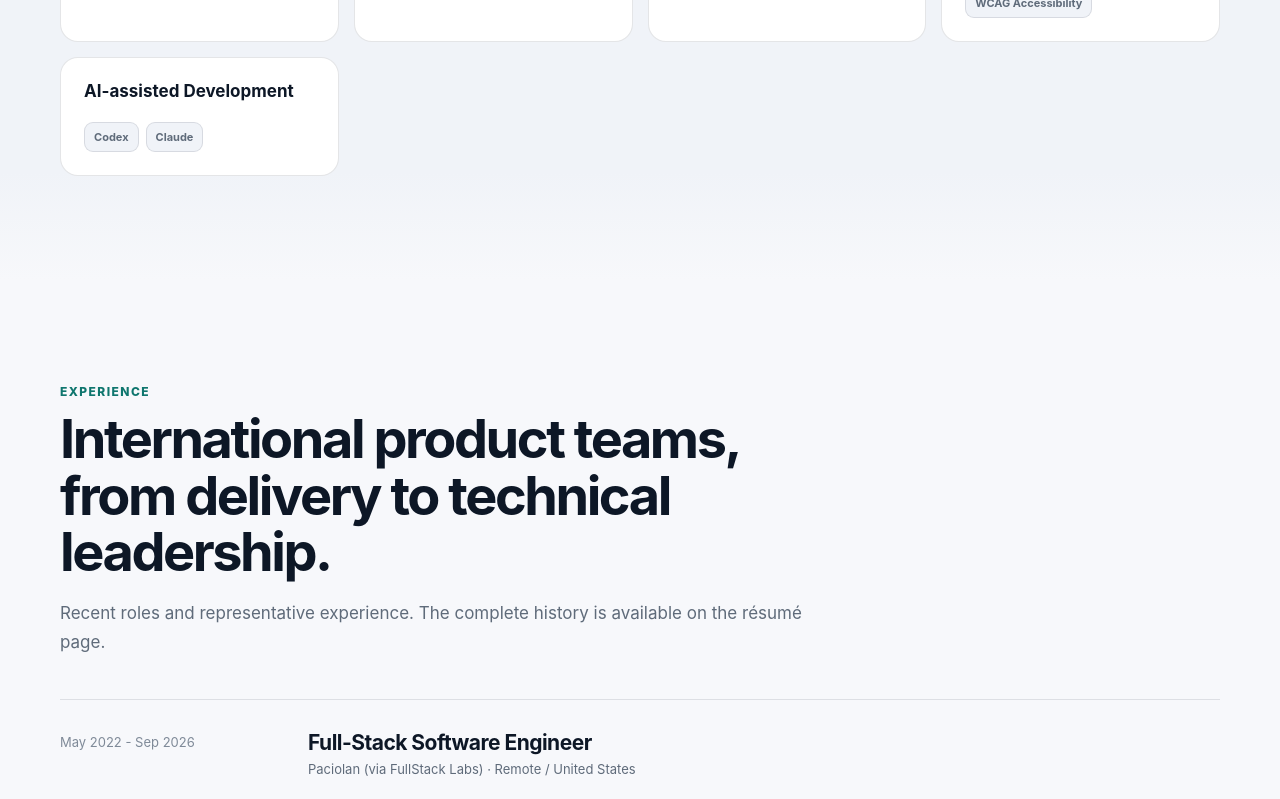
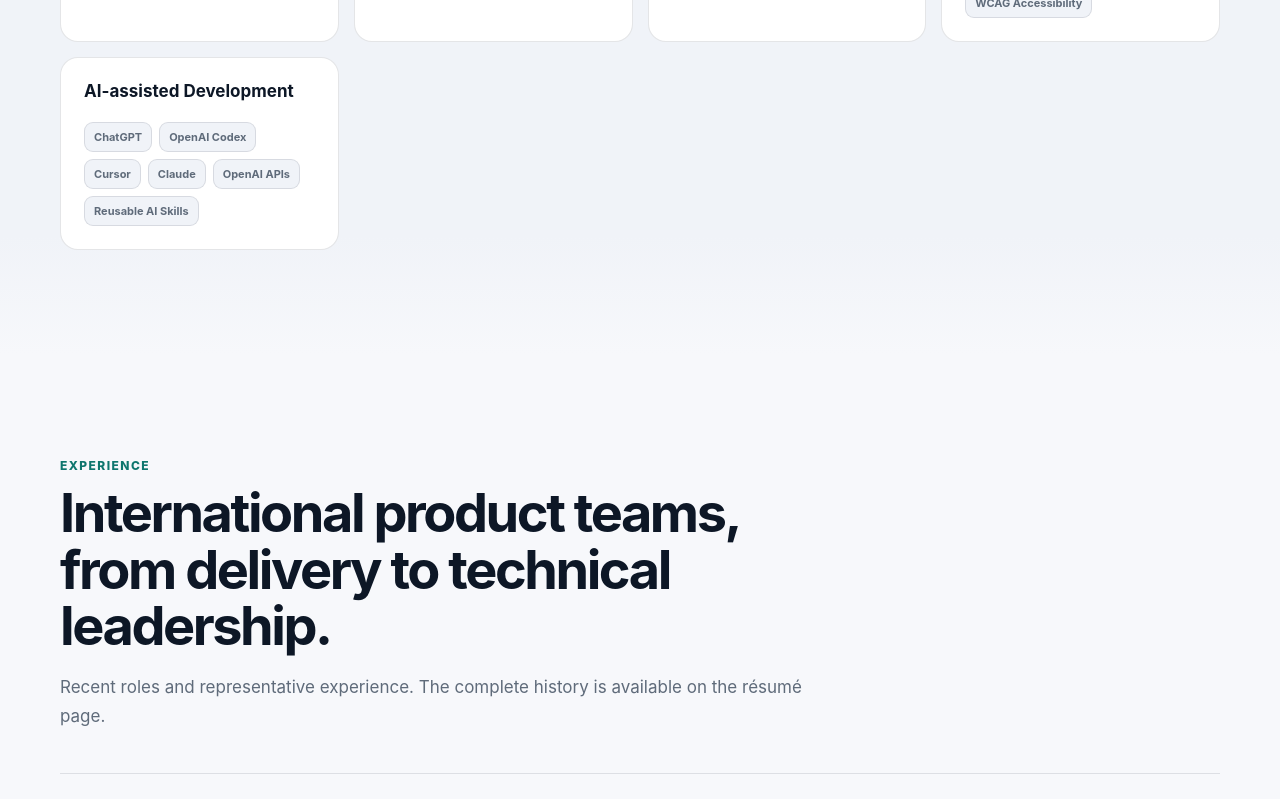
Before and after one commit to Tariqali13/My-Portfolio, a Next.js app: page / in a window 1280 px wide. Shown: the part 3260-4059 px from the top of the page. Built offline with nearby package versions, Linux system fonts and the light colour scheme; no server answers.

Commit message:
Add confirmed AI development skills and project experience

```diff
--- a/data/portfolio.ts
+++ b/data/portfolio.ts
@@ -86,10 +86,19 @@ export const skillGroups = [
       "WCAG Accessibility",
     ],
   },
-  { title: "AI-assisted Development", items: ["Codex", "Claude"] },
+  { title: "AI-assisted Development", items: ["ChatGPT", "OpenAI Codex", "Cursor", "Claude", "OpenAI APIs", "Reusable AI Skills"] },
 ];
 
 export const projects = [
+  {
+    slug: "speech-recognition",
+    name: "Speech Recognition",
+    eyebrow: "AI API integration",
+    summary: "A project using Claude and OpenAI APIs to simplify speech recognition.",
+    impact: ["Used Claude and OpenAI APIs in a speech-recognition simplification project."],
+    tech: ["Claude", "OpenAI APIs"],
+    featured: false,
+  },
   {
     slug: "paciolan",
     name: "Paciolan",
@@ -189,6 +198,7 @@ export const experience = [
       "Resolved payment defects involving timezones, installment amounts and donation allocation. Added Prometheus metrics and Grafana alerts, upgraded Node.js 20 to 24, and remediated an SSRF/input-injection vector.",
       "Delivered WCAG/ADA accessibility fixes and GA4 purchase analytics; integrated Nightwatch/Selenium regression tests into deployment pipelines.",
       "Worked across 20+ repositories, extracted shared payment utilities, consolidated translations across four frontends, and coordinated production deployments and cross-team code reviews.",
+      "Created reusable Claude skills for project setup, merge request creation, code integration, repository research and implementation planning, supporting AI-assisted development workflows.",
     ],
     tech: ["React", "Next.js", "TypeScript", "Node.js", "AWS", "GraphQL", "Jest"],
   },
```
